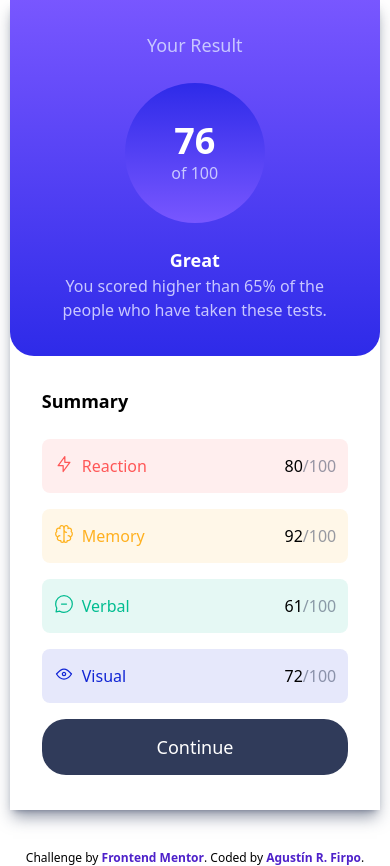
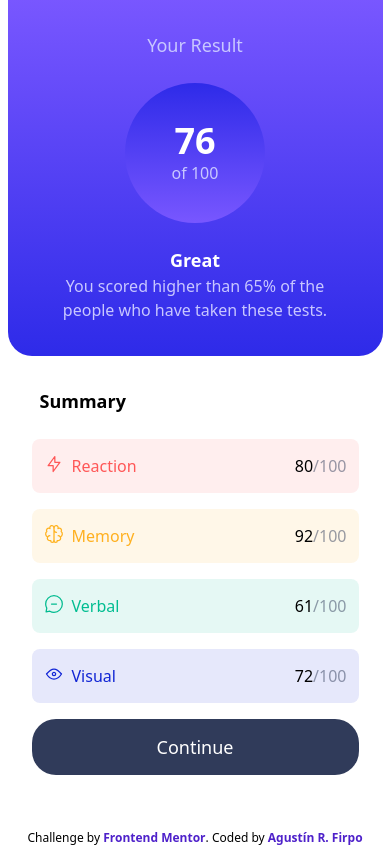
Before and after one commit to Arfirpo/results-summary-component-original, a website: page src/index.html in a window 390 px wide. Drawn offline with Linux system fonts and the light colour scheme.

Commit message:
version 1.5 - margenes arreglados

```diff
--- a/src/index.html
+++ b/src/index.html
@@ -10,10 +10,11 @@
 <link href="https://fonts.googleapis.com/css2?family=Hanken+Grotesk:wght@500;700;800&display=swap" rel="stylesheet">
   <title>Frontend Mentor | Results summary component</title>
 </head>
-<body class="font-Hanken-Grotesk min-h-full max-w-full">
-  <section class="w-[375px] mx-auto bg-white mb-10 shadow-lg shadow-Darkgray-blue-alpha md:flex md:mt-[24px] md:w-[740px] md:h-[512px] md:rounded-3xl">
+<body class="font-Hanken-Grotesk h-[100vh]">
+  <main class="md:h-full mx-auto">
+    <card class="w-[375px]  mx-auto bg-white mb-10 shadow-lg shadow-Darkgray-blue-alpha md:flex md:mt-[12%] md:w-[740px] md:h-[512px] md:rounded-3xl">
       <!-- Results -->
-    <div class="bg-gradient-to-b from-Light-slate-blue to-Light-royal-blue h-[356px] pt-8 px-10 text-center rounded-b-3xl md: w-[370px] md:h-full md:rounded-3xl md:pt-12">
+      <div class="w-[375px] mx-auto bg-gradient-to-b from-Light-slate-blue to-Light-royal-blue h-[356px] pt-8 px-10 text-center rounded-b-3xl md:w-[370px] md:h-full md:rounded-3xl md:pt-12">
         <h2 class="mb-6 text-Light-lavender text-[18px] md:mb-10">Your Result</h2>
         <div class="bg-gradient-to-t from-Light-slate-blue to-Light-royal-blue rounded-full h-[140px] w-[140px] mx-auto grid place-content-center mb-6 md:mb-6">
           <p class="text-white text-4xl font-bold ">76</p>
@@ -23,8 +24,8 @@
         <p class="text-Light-lavender md:text-xl">You scored higher than 65% of the people who have taken these tests.</p>
       </div>
       <!-- Summary -->
-    <div class="p-8 h-[454px] md:w-[370px] md:py-14 md:px-10">
-      <h2 class="text-[18px] mb-6 font-bold md:text-2xl">Summary</h2>
+      <div class="mx-auto py-8 px-6 h-[454px] w-[375px] md:w-[370px] md:py-14 md:px-8 mb-5">
+        <h2 class="pl-2 text-[18px] mb-6 font-bold md:text-2xl">Summary</h2>
         <div class="bg-Lightred-alpha flex place-content-between p-3 rounded-lg mb-4 h-[54px] items-center md:text-xl md:px-4 md:place-content-between">
           <p class="text-Lightred flex gap-2">
             <svg xmlns="http://www.w3.org/2000/svg" width="20" height="20" fill="none" viewBox="0 0 20 20"><path stroke="#F55" stroke-linecap="round" stroke-linejoin="round" stroke-width="1.25" d="M10.833 8.333V2.5l-6.666 9.167h5V17.5l6.666-9.167h-5Z"/></svg>
@@ -55,10 +56,11 @@
         </div>
         <button class="bg-Darkgray-blue text-white w-full h-14 rounded-3xl text-[18px] hover:bg-gradient-to-b from-Light-slate-blue to-Light-royal-blue">Continue</button>
       </div>
-  </section>
+    </card>
     <div class="text-center text-xs">
       Challenge by <a class="text-Violet-blue font-bold" href="https://www.frontendmentor.io?ref=challenge" target="_blank">Frontend Mentor</a>.
-    Coded by <a class="text-Violet-blue font-bold" href="https://www.frontendmentor.io/profile/Arfirpo" target="_blank">Agustín R. Firpo</a>.
+      Coded by <a class="text-Violet-blue font-bold" href="https://www.frontendmentor.io/profile/Arfirpo" target="_blank">Agustín R. Firpo</a>
     </div>
+  </main>
 </body>
 </html>
```
Also changed, not shown: README.md (deleted), src/output.css. Lines whose indentation alone changed are shown as unchanged.
